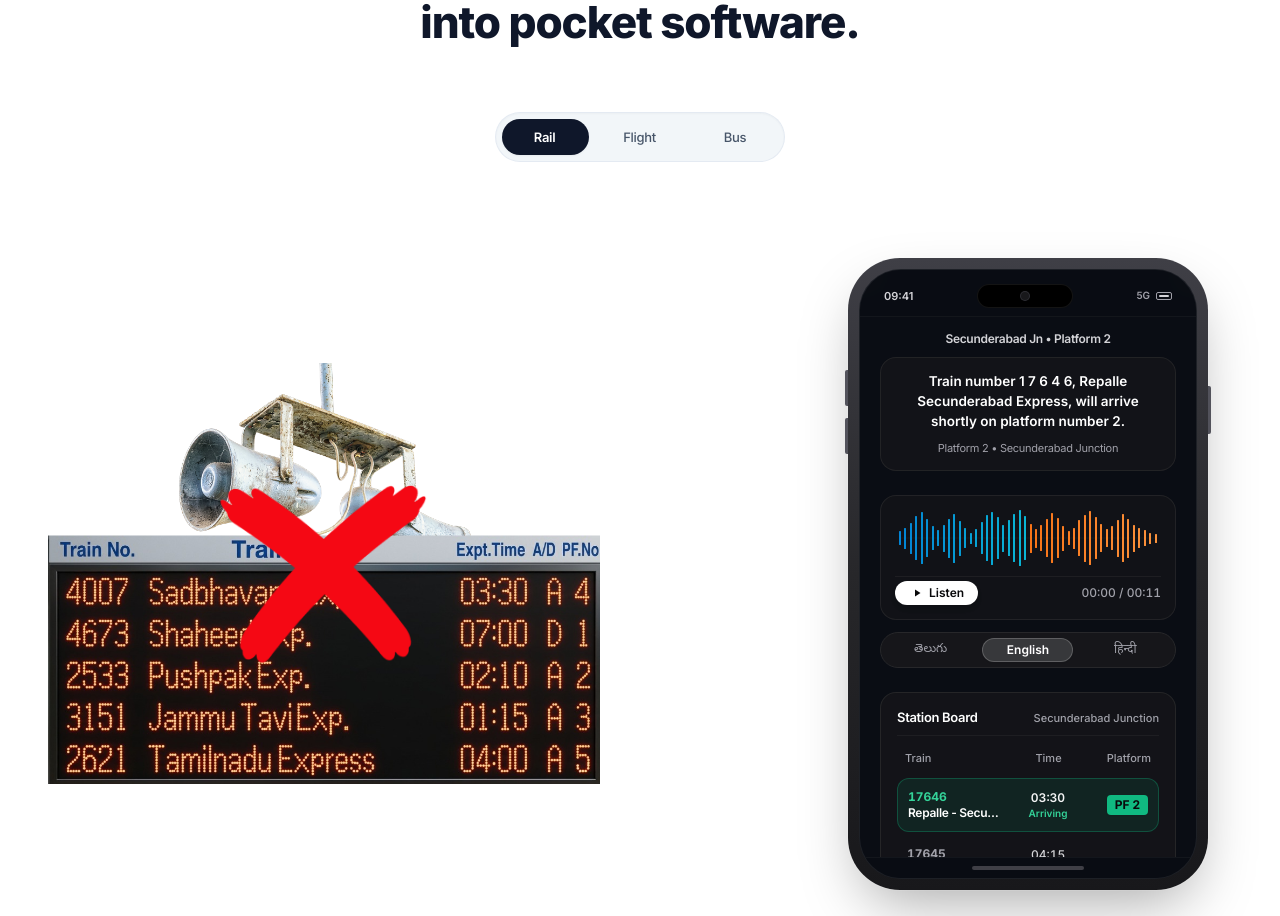
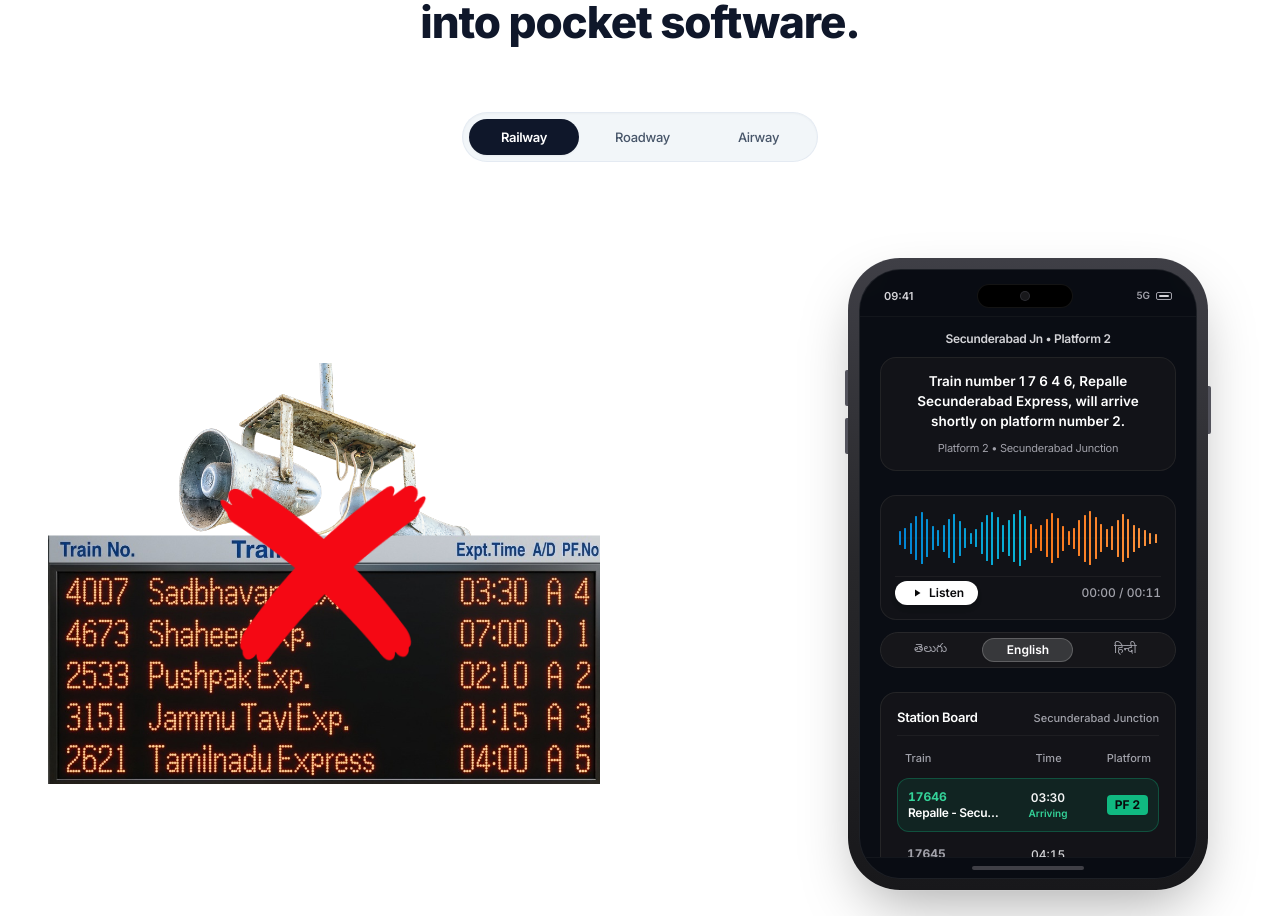
Before and after one commit to achuthmanne/echotransit, a React (Vite) app: page / in a window 1280 px wide. Shown: the part 5652-6568 px from the top of the page. Built offline with nearby package versions, Linux system fonts and the light colour scheme.

Commit message:
feat: rename transit modes to Railway, Roadway, and Airway

```diff
--- a/src/App.jsx
+++ b/src/App.jsx
@@ -101,14 +101,14 @@ const WAVEFORM_BASE = [
 ];
 
 const TRANSIT_MODES = [
-  { id: 'rail', label: 'Rail' },
-  { id: 'flight', label: 'Flight' },
-  { id: 'bus', label: 'Bus' }
+  { id: 'rail', label: 'Railway' },
+  { id: 'bus', label: 'Roadway' },
+  { id: 'flight', label: 'Airway' }
 ];
 
 const TRANSIT_DATA = {
   rail: {
-    name: "Rail Transit",
+    name: "Railway Transit",
     legacyLabel: "Legacy Station Horns & LED Display Board",
     legacyImage: "/fine_neg_80_front.png",
     terminal: {
@@ -264,7 +264,7 @@ const TRANSIT_DATA = {
   },
 
   bus: {
-    name: "Smart Bus Transit",
+    name: "Roadway Transit",
     legacyLabel: "Legacy Bus Depot Horns & Electronic Display Board",
     legacyImage: "/bus_legacy_hardware.png",
     terminal: {
@@ -420,7 +420,7 @@ const TRANSIT_DATA = {
   },
 
   flight: {
-    name: "Airport Aviation",
+    name: "Airway Transit",
     legacyLabel: "Legacy Airport Gate FIDS Display & Speakers",
     legacyImage: "/flight_legacy_hardware.png",
     terminal: {
@@ -1302,7 +1302,7 @@ export default function App() {
             Transforming transit hardware into pocket software.
           </h2>
 
-          {/* MULTI-MODAL PILL SWITCHER: Rail, Flight, Bus (Smooth Sliding Pill Indicator) */}
+          {/* MULTI-MODAL PILL SWITCHER: Railway, Roadway, Airway (Smooth Sliding Pill Indicator) */}
           <div className="mt-12 sm:mt-16 flex items-center justify-center">
             <div className="relative inline-flex p-1.5 rounded-full bg-slate-100/90 border border-slate-200/80 shadow-[inset_0_1px_2px_rgba(0,0,0,0.03)] gap-1">
 
```
